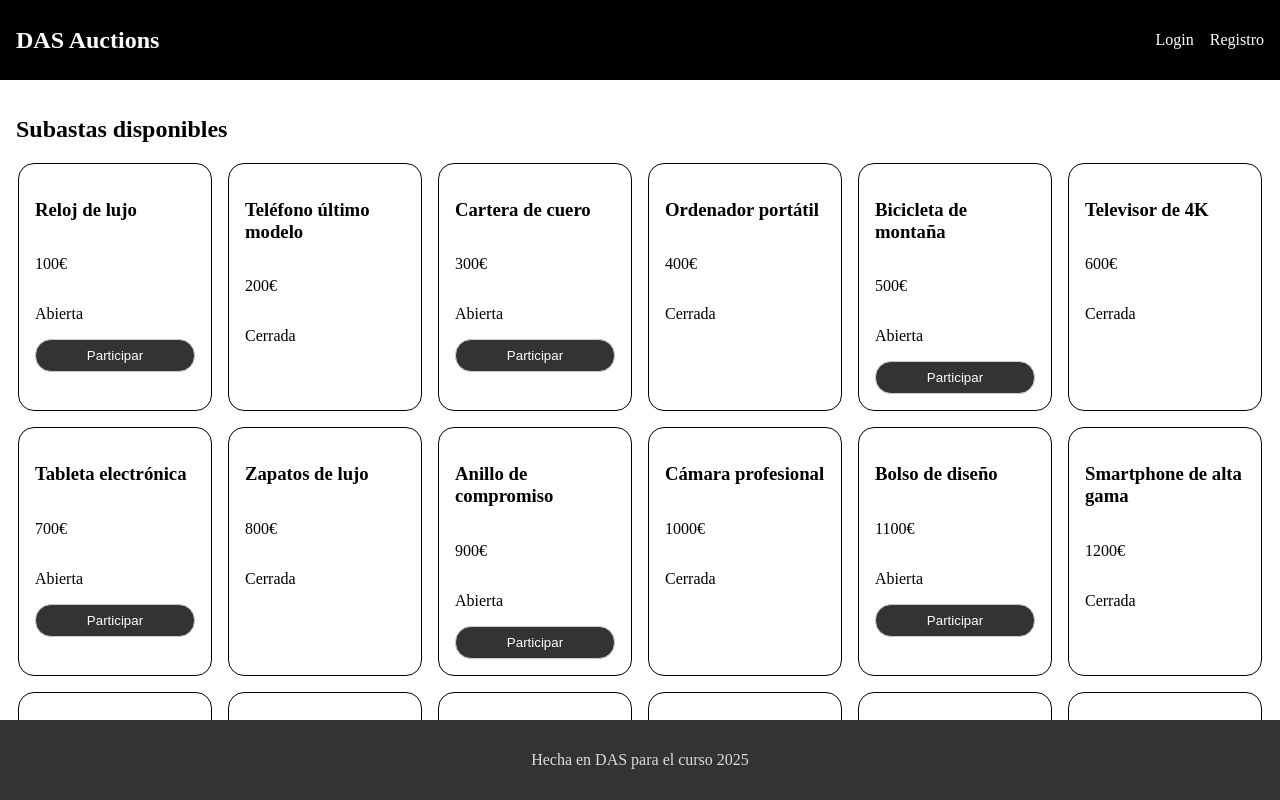
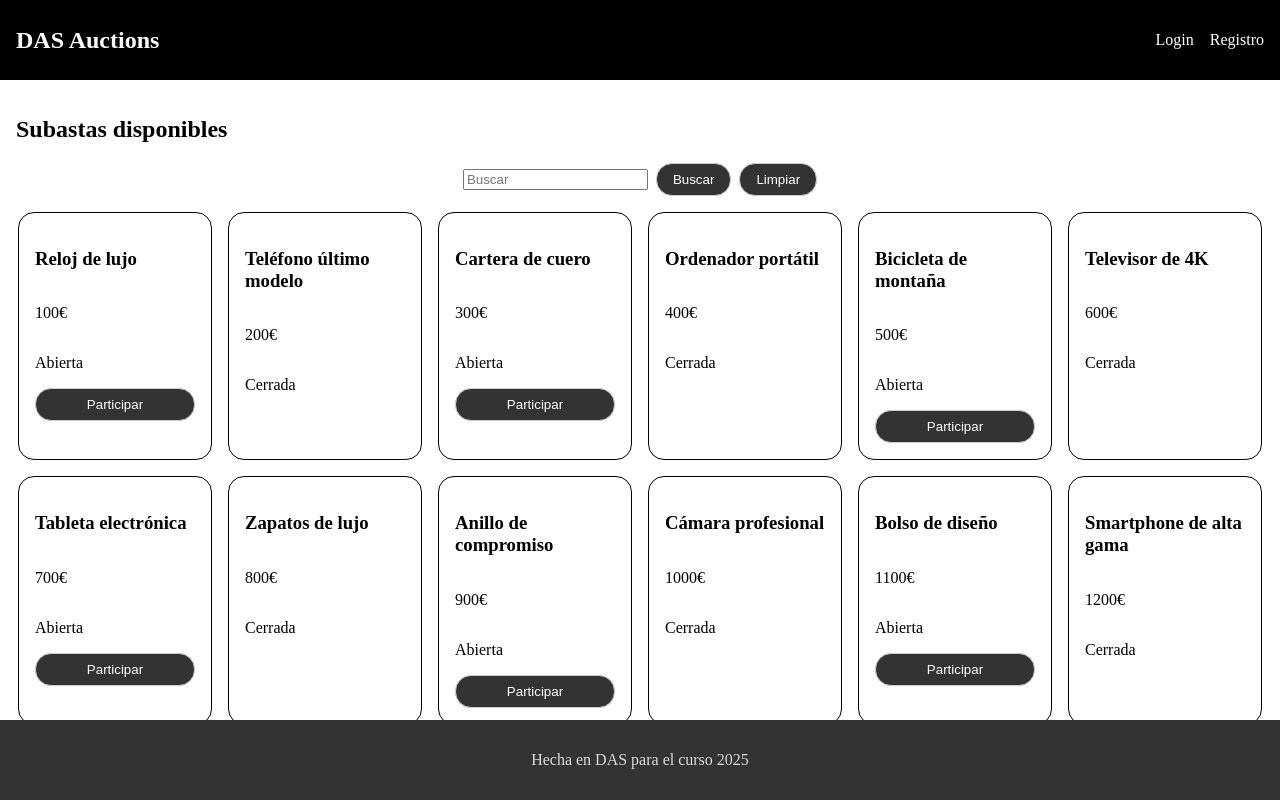
Before and after one commit to CFerndp/p2_das, a Next.js app: page /auctions in a window 1280 px wide. Built offline with nearby package versions, Linux system fonts and the light colour scheme.

Commit message:
added search into auctions

```diff
--- /dev/null
+++ b/app/(appContent)/auctions/(partials)/(SearchBar)/SearchBar.js
@@ -0,0 +1,33 @@
+"use client";
+
+import Button from "@/components/Button/Button";
+import React, { useState } from "react";
+import styles from "./styles.module.css";
+
+const SearchBar = ({ onSearch }) => {
+  const [search, setSearch] = useState("");
+
+  const handleSearch = () => {
+    onSearch(search.trim());
+  };
+
+  const handleClear = () => {
+    setSearch("");
+    onSearch("");
+  };
+
+  return (
+    <div className={styles.search}>
+      <input
+        type="text"
+        placeholder="Buscar"
+        onChange={(e) => setSearch(e.target.value)}
+        value={search}
+      />
+      <Button onClick={handleSearch} label="Buscar" />
+      <Button onClick={handleClear} label="Limpiar" />
+    </div>
+  );
+};
+
+export default SearchBar;
--- /dev/null
+++ b/app/(appContent)/auctions/(partials)/(SearchBar)/styles.module.css
@@ -0,0 +1,9 @@
+.search {
+    display: flex;
+    gap: 0.5rem;
+    margin-bottom: 1rem;
+    margin-top: 1rem;
+    justify-content: center;
+    align-items: center;
+    width: 100%;
+}
--- /dev/null
+++ b/app/(appContent)/auctions/hooks.js
@@ -0,0 +1,14 @@
+"use client";
+import { useState } from "react";
+import { auctions } from "./constants";
+
+export const useSearchAuctions = () => {
+  const [search, setSearch] = useState("");
+
+  return {
+    auctions: auctions.filter((auction) =>
+      auction.name.toLowerCase().includes(search.toLowerCase())
+    ),
+    setSearch,
+  };
+};
--- a/app/(appContent)/auctions/page.js
+++ b/app/(appContent)/auctions/page.js
@@ -1,20 +1,29 @@
-import { auctions } from "./constants";
+"use client";
+
+import { useSearchAuctions } from "./hooks";
 import AuctionCard from "./(partials)/(AuctionCard)/AuctionCard";
 import styles from "./page.module.css";
+import SearchBar from "./(partials)/(SearchBar)/SearchBar";
 
 const Auctions = () => {
+  const { auctions, setSearch } = useSearchAuctions();
+  console.log({ auctions });
+
   return (
     <>
       <h2>Subastas disponibles</h2>
+      <SearchBar onSearch={setSearch} />
+
       <div className={styles.auctions}>
-        {auctions.map((auction) => (
+        {auctions.map((auction, i) => (
           <AuctionCard
-            key={auction.name}
+            key={`auction-${i}-${auction.name}`}
             name={auction.name}
             price={auction.price}
             open={auction.open}
           />
         ))}
+        {auctions.length === 0 && <p>No hay subastas disponibles</p>}
       </div>
     </>
   );
```
Also changed, not shown: app/(appContent)/details/[id].js (added).
